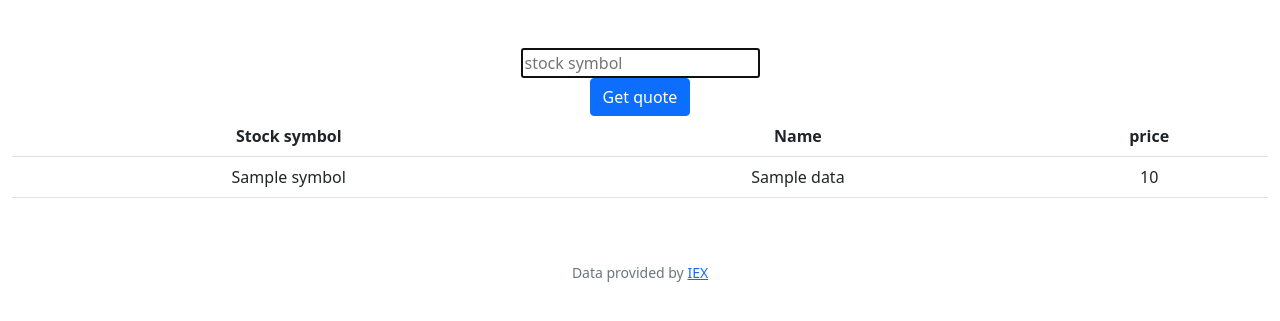
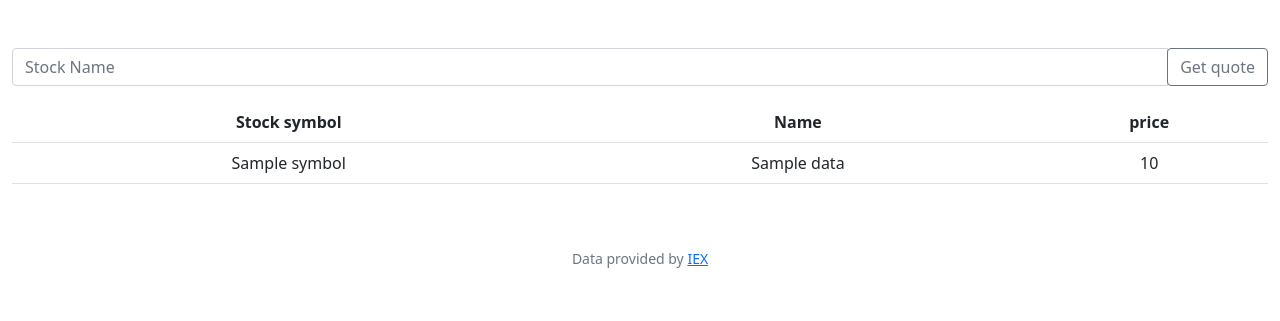
Before and after one commit to Florian-Katerndahl/cs50x-2023, a Flask app: template finance/templates/quoted.html in a window 1280 px wide. Shown: the part 76-397 px from the top of the page. Run offline with Flask 3, Linux system fonts and the light colour scheme; the template is opened without the code that fills it: most values are stand-ins (such as "Sample title", 1, 10 or a date in 2020); some libraries are stand-ins or nearby versions.

Commit message:
Sun, Feb 11, 2024, 1:30 PM +00:00

```diff
--- a/finance/templates/quoted.html
+++ b/finance/templates/quoted.html
@@ -6,11 +6,11 @@ Get a quote
 
 {% block main %}
 <form action="/quote" method="post">
-    <div>
-        <input type="text" name="quote" required placeholder="stock symbol" autofocus>
-    </div>
-    <div>
-        <button type="submit" class="btn btn-primary">Get quote</button>
+    <div class="input-group mb-3">
+        <input type="text" class="form-control" name="quote" placeholder="Stock Name">
+        <div class="input-group-append">
+          <button class="btn btn-outline-secondary" type="button">Get quote</button>
+        </div>
     </div>
 </form>
 
```
Also changed, not shown: finance/templates/quote.html (+5 -5 lines).
